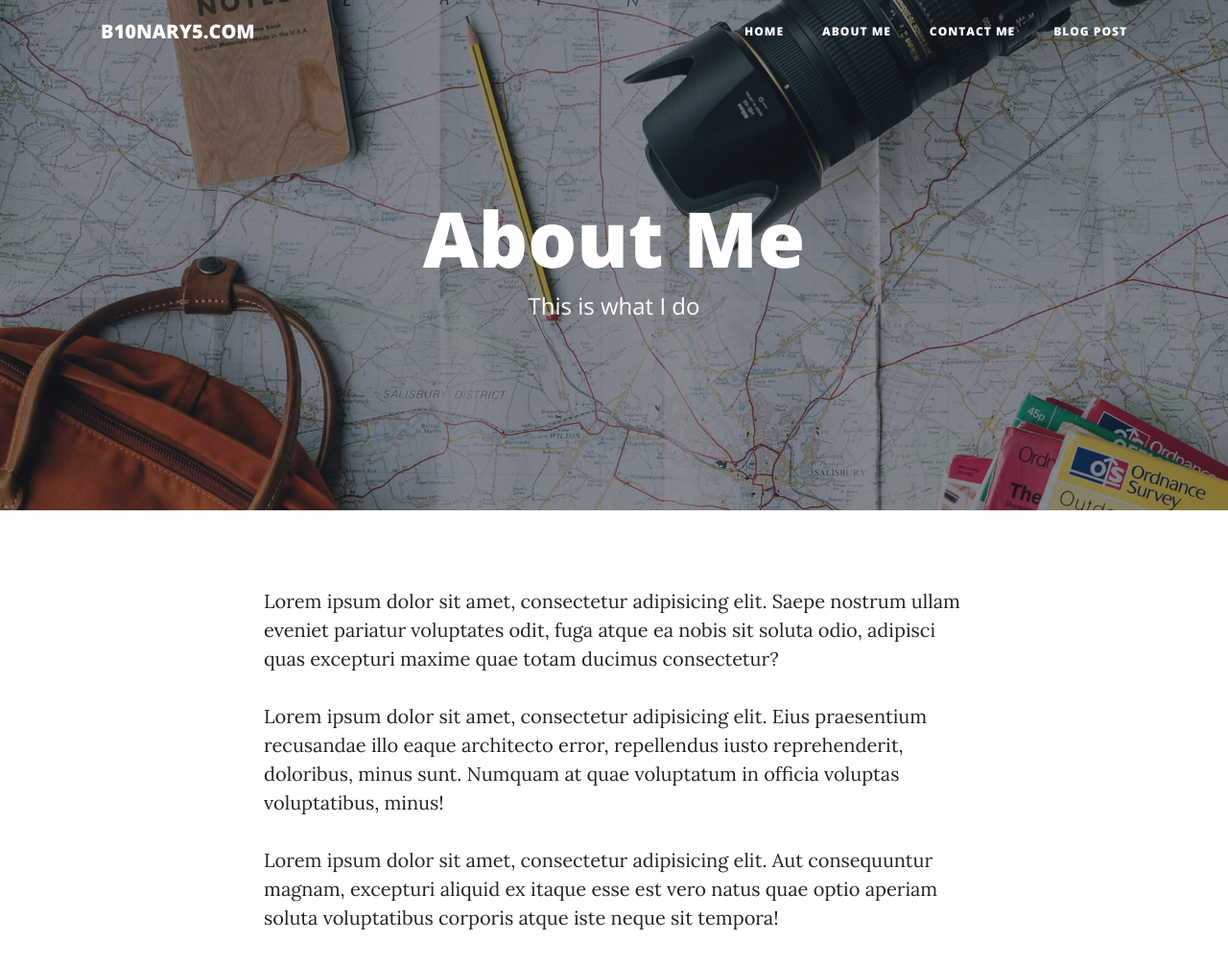
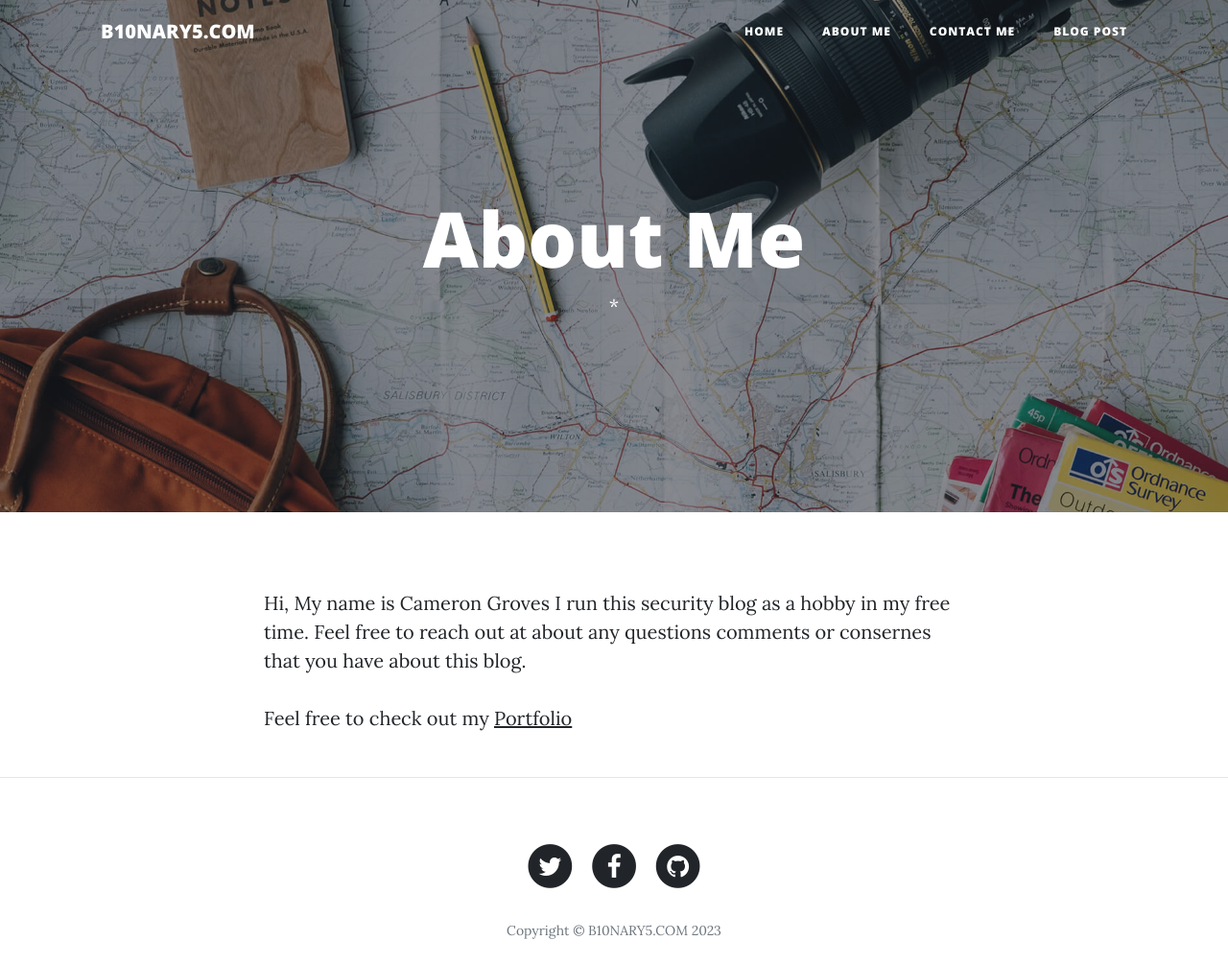
Before and after one commit to Daun2shay/B10nary5.com, a plain HTML site: page about.html in a window 1280 px wide. Shown: the top 1005 px of the page at 96% size. Drawn offline with nearby package versions, Linux system fonts and the light colour scheme.

Commit message:
Started to add some of the verbage

```diff
--- a/about.html
+++ b/about.html
@@ -4,7 +4,7 @@
 <head>
     <meta charset="utf-8">
     <meta name="viewport" content="width=device-width, initial-scale=1.0, shrink-to-fit=no">
-    <title>About us - B10NARY5.COM</title>
+    <title>About - B10NARY5</title>
     <link rel="stylesheet" href="assets/bootstrap/css/bootstrap.min.css">
     <link rel="stylesheet" href="https://fonts.googleapis.com/css?family=Open+Sans:300italic,400italic,600italic,700italic,800italic,400,300,600,700,800&amp;display=swap">
     <link rel="stylesheet" href="https://fonts.googleapis.com/css?family=Lora:400,700,400italic,700italic&amp;display=swap">
@@ -30,7 +30,8 @@
             <div class="row">
                 <div class="col-md-10 col-lg-8 mx-auto">
                     <div class="site-heading">
-                        <h1>About Me</h1><span class="subheading">This is what I do</span>
+                        <h1>About Me</h1>*
+
                     </div>
                 </div>
             </div>
@@ -39,9 +40,8 @@
     <div class="container">
         <div class="row">
             <div class="col-md-10 col-lg-8 mx-auto">
-                <p>Lorem ipsum dolor sit amet, consectetur adipisicing elit. Saepe nostrum ullam eveniet pariatur voluptates odit, fuga atque ea nobis sit soluta odio, adipisci quas excepturi maxime quae totam ducimus consectetur?</p>
-                <p>Lorem ipsum dolor sit amet, consectetur adipisicing elit. Eius praesentium recusandae illo eaque architecto error, repellendus iusto reprehenderit, doloribus, minus sunt. Numquam at quae voluptatum in officia voluptas voluptatibus, minus!</p>
-                <p>Lorem ipsum dolor sit amet, consectetur adipisicing elit. Aut consequuntur magnam, excepturi aliquid ex itaque esse est vero natus quae optio aperiam soluta voluptatibus corporis atque iste neque sit tempora!</p>
+                <p>Hi, My name is Cameron Groves I run this security blog as a hobby in my free time. Feel free to reach out at about any questions comments or consernes that you have about this blog.</p>
+                <p>Feel free to check out my <a href="www.camerongroves.com">Portfolio</a></p>
             </div>
         </div>
     </div>
```
Also changed, not shown: index.html (+2 -2 lines).
